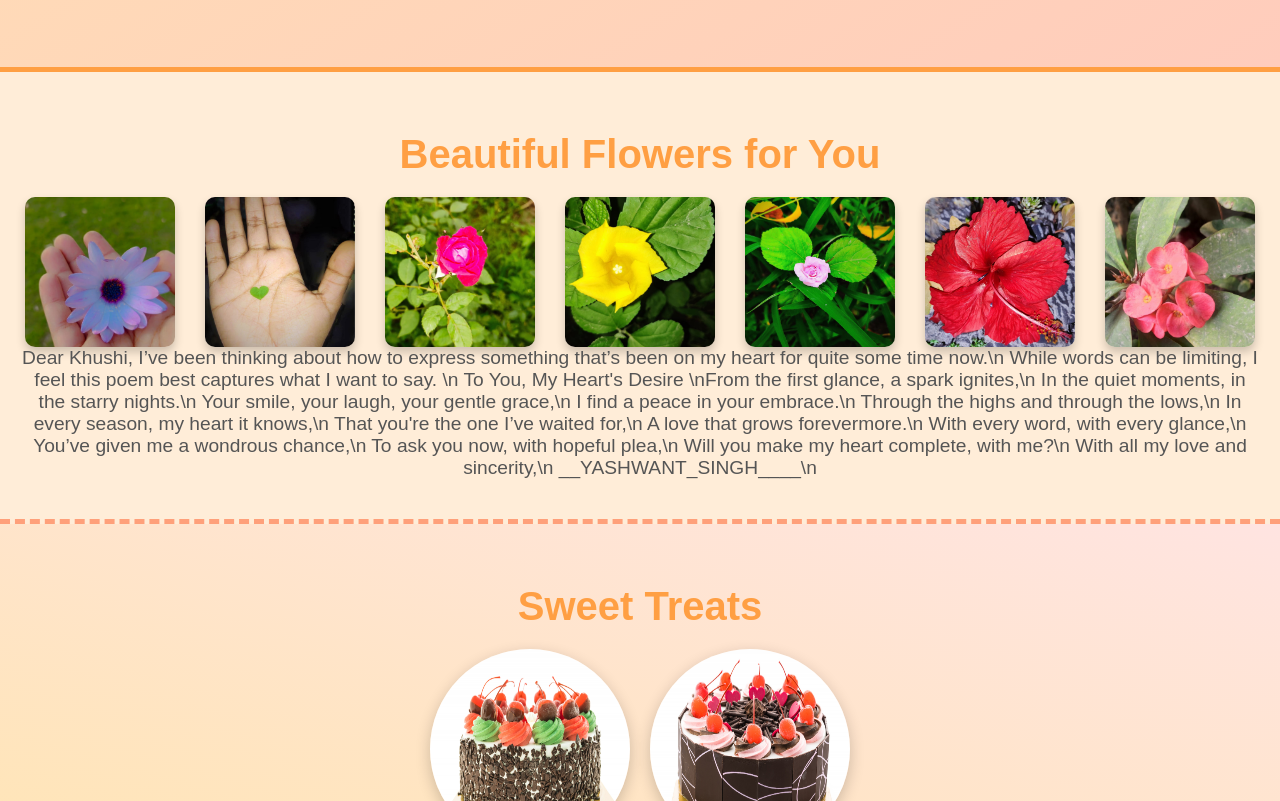
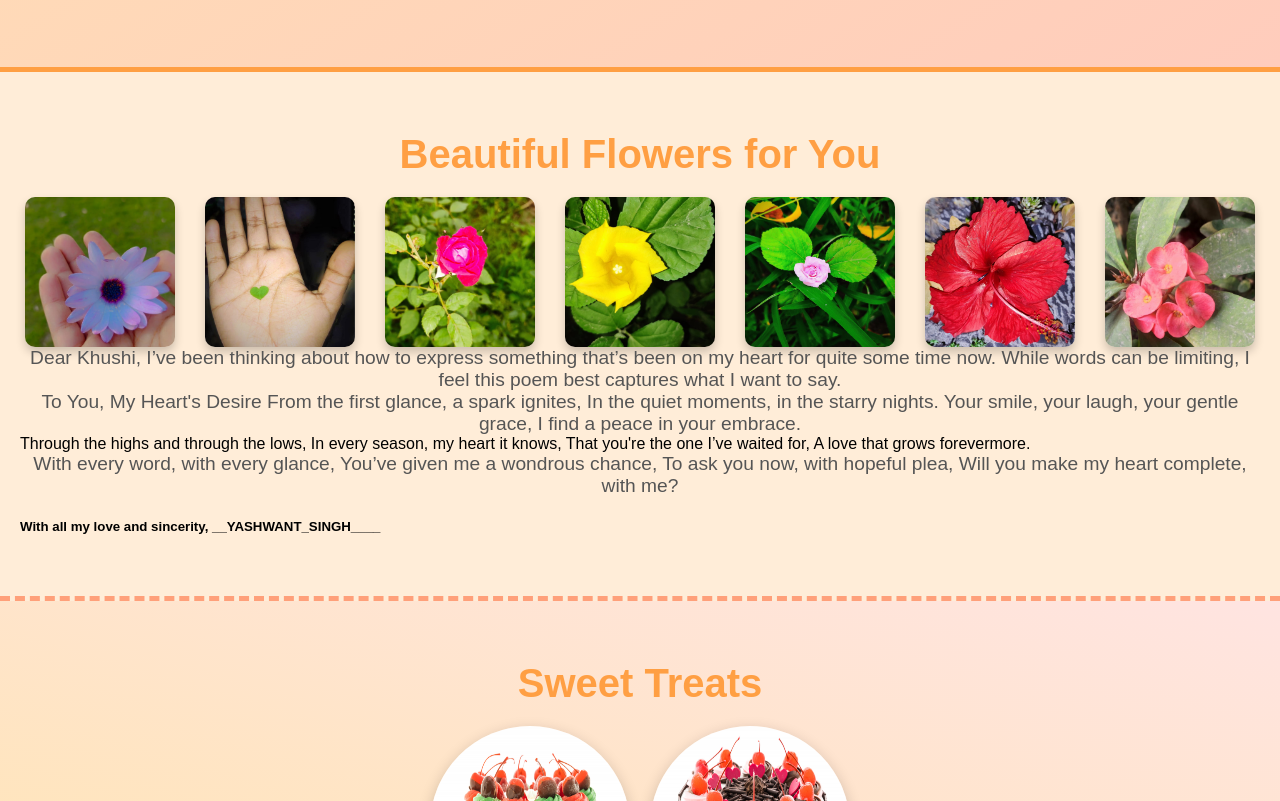
Before and after one commit to Yash-bit1/Birthday-template, a plain HTML site: page index.html in a window 1280 px wide. Shown: the part 742-1543 px from the top of the page. Drawn offline with Linux system fonts and the light colour scheme.

Commit message:
Update index.html

```diff
--- a/index.html
+++ b/index.html
@@ -179,31 +179,31 @@
       <img src="28.jpg" alt="Flower">
       <img src="41.jpg" alt="Flower">
     </div>
-    <p> Dear Khushi,  I’ve been thinking about how to express something that’s been on my heart for quite some time now.\n While words can be limiting, I feel this poem best captures what I want to say.
+    <p> Dear Khushi,  I’ve been thinking about how to express something that’s been on my heart for quite some time now. While words can be limiting, I feel this poem best captures what I want to say.</p>
 
 
+<p>
+To You, My Heart's Desire
 
-\n To You, My Heart's Desire
+From the first glance, a spark ignites,
+In the quiet moments, in the starry nights.
+Your smile, your laugh, your gentle grace,
+I find a peace in your embrace. </p>
 
-\nFrom the first glance, a spark ignites,\n
-In the quiet moments, in the starry nights.\n
-Your smile, your laugh, your gentle grace,\n
-I find a peace in your embrace.\n
+<p></p>Through the highs and through the lows,
+In every season, my heart it knows,
+That you're the one I’ve waited for,
+A love that grows forevermore.</p>
 
-Through the highs and through the lows,\n
-In every season, my heart it knows,\n
-That you're the one I’ve waited for,\n
-A love that grows forevermore.\n
+<p>With every word, with every glance,
+You’ve given me a wondrous chance,
+To ask you now, with hopeful plea,
+Will you make my heart complete, with me?</p>
 
-With every word, with every glance,\n
-You’ve given me a wondrous chance,\n
-To ask you now, with hopeful plea,\n
-Will you make my heart complete, with me?\n
+<h5>With all my love and sincerity,
+__YASHWANT_SINGH____
 
-With all my love and sincerity,\n
-__YASHWANT_SINGH____\n
-
-</p>
+</h5>
   </div>
 
   <!-- Cakes Section -->
```
